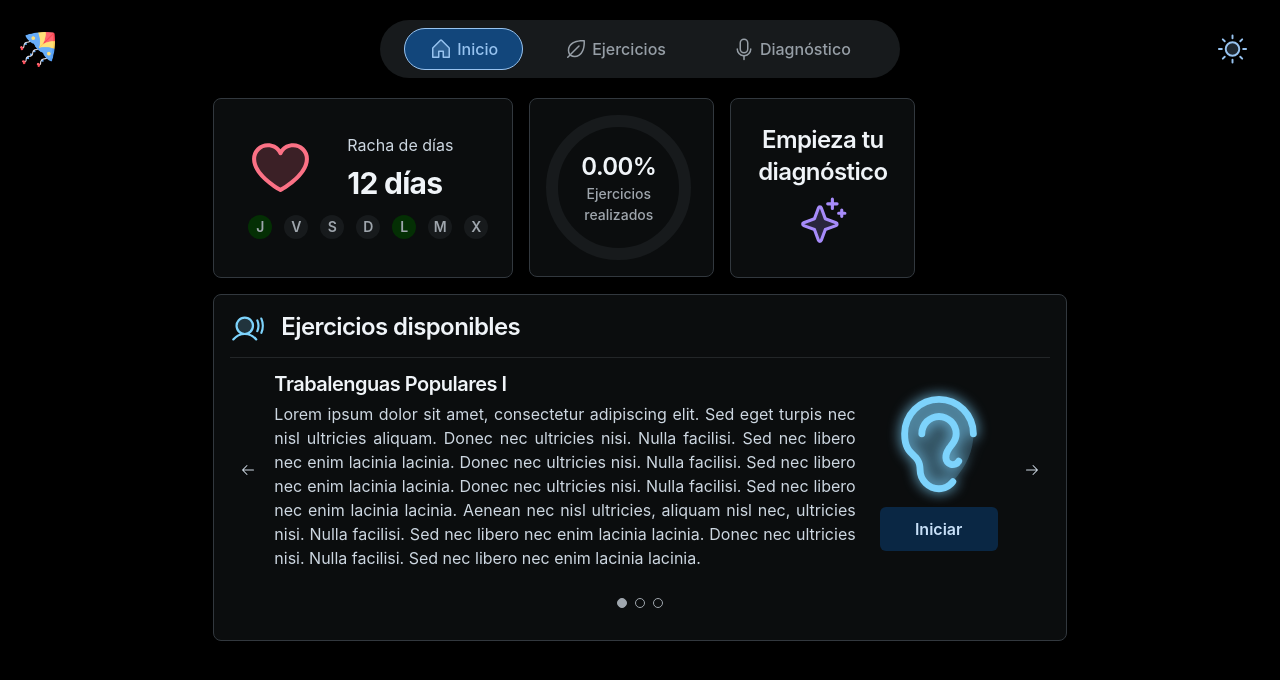
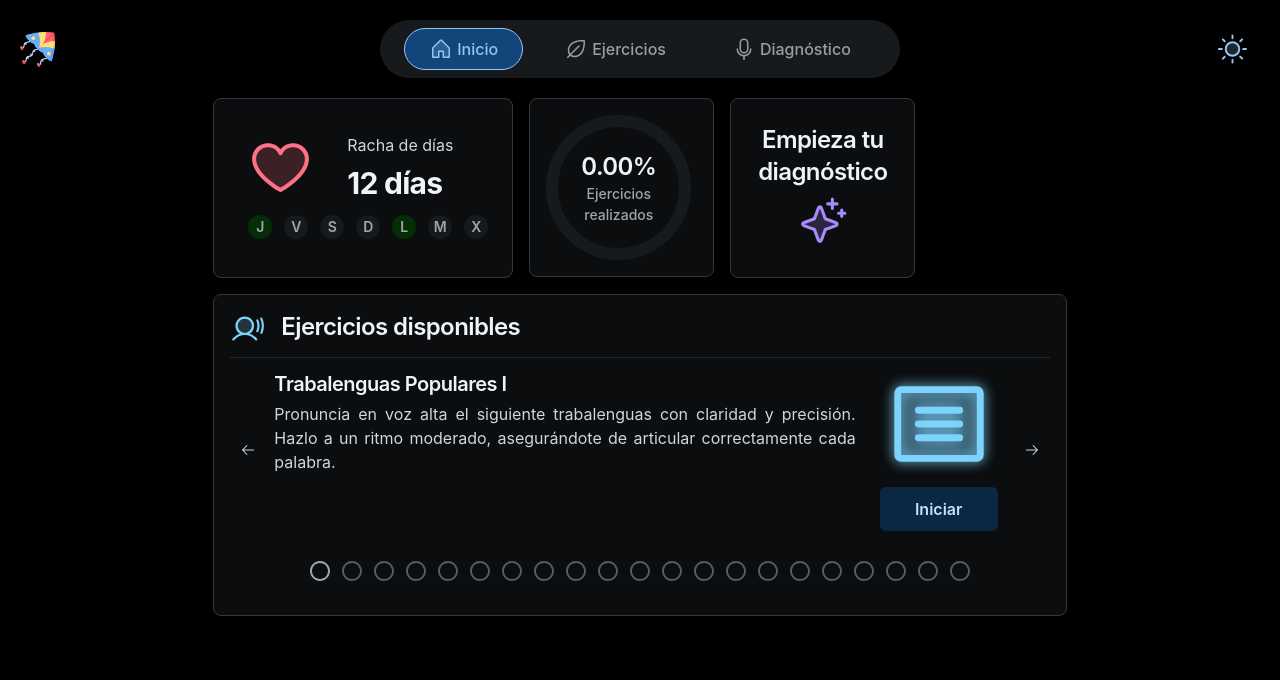
Before and after one commit to Udg-proyecto-Papalote/Papalote, a React (Vite) app: page / in a window 1280 px wide. Shown: the top 680 px of the page. Built offline with nearby package versions, Linux system fonts and the light colour scheme; what cloudinary-core would draw is missing.

Commit message:
Carousel extrae data.js, muestra instreucciones y titulo, agregados 2 icons y cambios en instrucciones video/gif

```diff
--- a/src/components/Inicio/Carousel.jsx
+++ b/src/components/Inicio/Carousel.jsx
@@ -1,46 +1,38 @@
-import { Box, Button, Card, CardContent, Divider, Grid, IconButton, Stack, Typography } from '@mui/joy'
-import { ArrowLeft, ArrowRight, Ear, SoundcloudLogo, UserSound, Star, MicrophoneStage } from '@phosphor-icons/react'
-import { useState } from 'react'
+import { Box, Button, Card, CardContent, Divider, Grid, IconButton, Stack, Typography } from '@mui/joy';
+import { ArrowLeft, ArrowRight, Ear, UserSound, MicrophoneStage, Eye, Article } from '@phosphor-icons/react';
+import { useState } from 'react';
 import { useNavigate } from 'react-router-dom';
+import { exercises } from '../../pages/exercises/data.js';
+import RadioButtonUnchecked from '@mui/icons-material/RadioButtonUnchecked';
 
+const getIconByType = (type) => {
+    const commonStyle = { filter: 'drop-shadow(0 0 0.4rem #7dd3fc)', color: '#7dd3fc' };
 
-const slides = [
-	{
-		title: 'Trabalenguas Populares I',
-		content: 'Lorem ipsum dolor sit amet, consectetur adipiscing elit. Sed eget turpis nec nisl ultricies aliquam. Donec nec ultricies nisi. Nulla facilisi. Sed nec libero nec enim lacinia lacinia. Donec nec ultricies nisi. Nulla facilisi. Sed nec libero nec enim lacinia lacinia. Donec nec ultricies nisi. Nulla facilisi. Sed nec libero nec enim lacinia lacinia. Aenean nec nisl ultricies, aliquam nisl nec, ultricies nisi. Nulla facilisi. Sed nec libero nec enim lacinia lacinia. Donec nec ultricies nisi. Nulla facilisi. Sed nec libero nec enim lacinia lacinia.',
-		icon: <Ear size={110} color='#7dd3fc' weight='duotone' style={{ filter: 'drop-shadow(0 0 0.4rem #7dd3fc)' }}/>,
-		location: '/ejercicios/trabalenguas/Dicción 1'
-	},
-	{
-		title: 'Ejercicio 2',
-		content: 'Nulla facilisi. Sed nec libero nec enim lacinia lacinia. Donec nec ultricies nisi. Nulla facilisi. Sed nec libero nec enim lacinia lacinia. Donec nec ultricies nisi. Nulla facilisi. Sed nec libero nec enim lacinia lacinia. Aenean nec nisl ultricies, aliquam nisl nec, ultricies nisi. Nulla facilisi. Sed nec libero nec enim lacinia lacinia. Donec nec ultricies nisi. Nulla facilisi. Sed nec libero nec enim lacinia lacinia.',
-		icon: <MicrophoneStage size={110} color='#7dd3fc' weight='duotone' style={{ filter: 'drop-shadow(0 0 0.4rem #7dd3fc)' }}/>,
-		location: '/ejercicios/trabalenguas/Dicción 2'
-	},
-	{
-		title: 'Ejercicio 3',
-		content: 'Donec nec ultricies nisi. Nulla facilisi. Sed nec libero nec enim lacinia lacinia. Donec nec ultricies nisi. Nulla facilisi. Sed nec libero nec enim lacinia lacinia. Donec nec ultricies nisi. Nulla facilisi. Sed nec libero nec enim lacinia lacinia. Aenean nec nisl ultricies, aliquam nisl nec, ultricies nisi. Nulla facilisi. Sed nec libero nec enim lacinia lacinia.',
-		icon: <Star size={110} color='#7dd3fc' weight='duotone'style={{ filter: 'drop-shadow(0 0 0.4rem #7dd3fc)' }} />,
-		location: '/ejercicios/trabalenguas/Dicción 3'
+    switch(type) {
+        case 'trabalenguas':
+            return <Article size={110} weight='duotone' style={commonStyle} />;
+        case 'Video/Gif':
+            return <Eye size={110} weight='duotone' style={commonStyle} />;
+        case 'escuchayrepite':
+            return <MicrophoneStage size={110} weight='duotone' style={commonStyle} />;
+        case 'TBD':
+            return <Ear size={110} weight='duotone' style={commonStyle} />;
+        default:
+            return null;
     }
-]
+};
 
-const Dot = ({ isSelected }) => (
-	<Box
-		sx={{
-			width: 10,
-			height: 10,
-			borderRadius: '50%',
-			border: '1px solid var(--joy-palette-neutral-400)',
-			backgroundColor: isSelected ? 'var(--joy-palette-neutral-400)' : 'transparent',
-			transition: 'background-color 0.3s',
-		}}
-	/>
-);
+const slides = Object.entries(exercises).map(([key, exercise]) => ({
+    title: exercise.title,
+    content: exercise.instructions || exercise.recommendations || '',
+    icon: getIconByType(exercise.type),
+    location: `/ejercicios/${exercise.type}/${key.replace(/\s+/g, '%20')}`
+}));
 
 const Carousel = () => {
     const navigate = useNavigate();
     const [currentSlide, setCurrentSlide] = useState(0);
+
     const nextSlide = () => {
         setCurrentSlide((prev) => (prev + 1) % slides.length);
     };
@@ -48,34 +40,29 @@ const Carousel = () => {
     const prevSlide = () => {
         setCurrentSlide((prev) => (prev - 1 + slides.length) % slides.length);
     };
+
     return (
         <Grid md={12} lg={12}>
             <Card>
                 <CardContent>
                     <CardContent orientation='horizontal'>
                         <UserSound size={35} color='#7dd3fc' weight='duotone' />
-						<Typography level='h3'>
-							Ejercicios disponibles
-						</Typography>
+                        <Typography level='h3'>Ejercicios disponibles</Typography>
                     </CardContent>
-					<Divider sx={{ my: 1 }}></Divider>
+                    <Divider sx={{ my: 1 }} />
                     <Box sx={{ display: 'flex', alignItems: 'center' }} gap={1}>
                         <IconButton onClick={prevSlide}><ArrowLeft /></IconButton>
                         <CardContent orientation='horizontal'>
-							<Stack direction={{ xs: 'column', md: 'row' }} gap={2} >
-								<CardContent >
+                            <Stack direction={{ xs: 'column', md: 'row' }} gap={2}>
+                                <CardContent>
                                     <Typography level='h4'>{slides[currentSlide].title}</Typography>
                                     <Typography align="justify">{slides[currentSlide].content}</Typography>
                                 </CardContent>
                                 <Stack mx={1} gap={1} alignContent='center' justifyContent='center'>
                                     <IconButton sx={{
-										cursor: 'unset', '&:hover': {
-											backgroundColor: 'transparent',
-										}
+                                        cursor: 'unset', '&:hover': { backgroundColor: 'transparent' }
                                     }}>
-										{
-											slides[currentSlide].icon
-										}
+                                        {slides[currentSlide].icon}
                                     </IconButton>
                                     <Button variant='soft' size='lg' onClick={() =>
                                         navigate(slides[currentSlide].location)}>Iniciar</Button>
@@ -88,13 +75,13 @@ const Carousel = () => {
                 <CardContent>
                     <Box sx={{ display: 'flex', justifyContent: 'center', p: 2 }} gap={1}>
                         {slides.map((_, index) => (
-							<Dot key={index} isSelected={currentSlide === index} />
+                            <RadioButtonUnchecked key={index} sx={{ opacity: currentSlide === index ? 1 : 0.5 }} />
                         ))}
                     </Box>
                 </CardContent>
             </Card>
         </Grid>
-	)
+    );
 }
 
-export default Carousel
+export default Carousel;
```
Also changed, not shown: src/pages/exercises/data.js (+6 -6 lines). Lines whose indentation alone changed are shown as unchanged.
